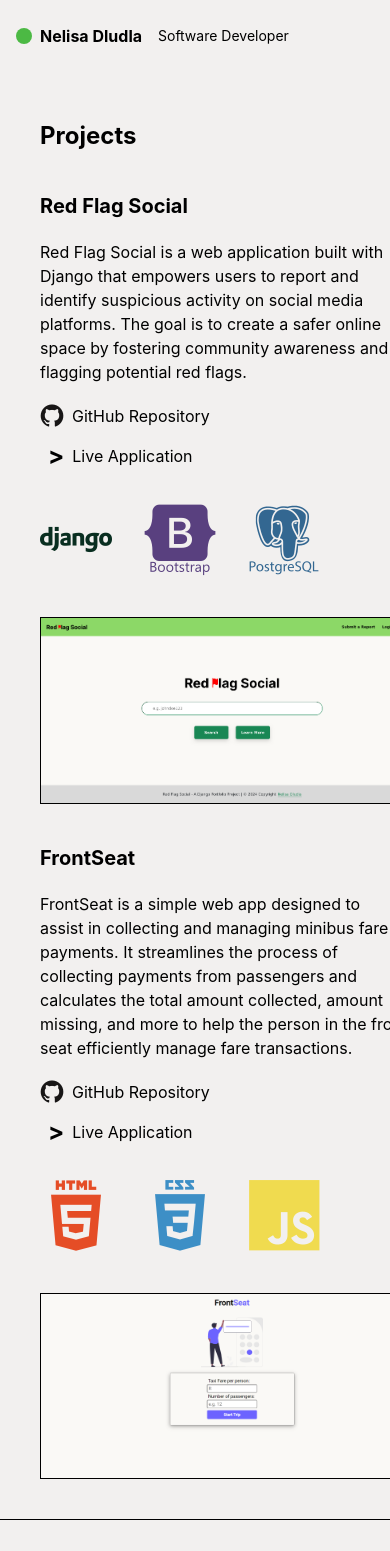
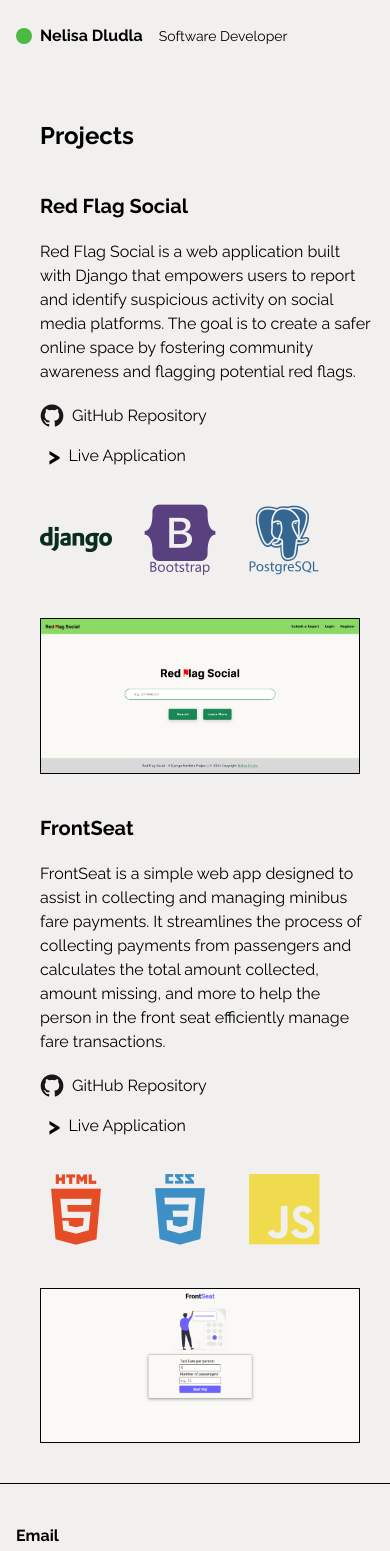
Before and after one commit to nelisa-dludla/nelisa-portfolio, a React (Vite) app: page /projects in a window 390 px wide. Shown: the top 1551 px of the page. Built offline with nearby package versions, Linux system fonts and the light colour scheme.

Commit message:
Improved mobile view of the Projects page and changed font-family to Raleway

```diff
--- a/src/index.css
+++ b/src/index.css
@@ -1,9 +1,11 @@
+@import url('https://fonts.googleapis.com/css2?family=Raleway:ital,wght@0,100..900;1,100..900&display=swap');
+
 @tailwind base;
 @tailwind components;
 @tailwind utilities;
 
 :root {
-  font-family: Inter, system-ui, Avenir, Helvetica, Arial, sans-serif;
+  font-family: Raleway, Inter, system-ui, Avenir, Helvetica, Arial, sans-serif;
   line-height: 1.5;
   font-weight: 400;
 
--- a/src/pages/Projects.jsx
+++ b/src/pages/Projects.jsx
@@ -13,7 +13,7 @@ const Projects = () => {
         <h2 className="font-bold text-2xl lg:text-4xl mx-10 lg:mx-10 mt-10">Projects</h2>
         <section id="projects" className="container mx-10 lg:mx-0">
           {/* Project Card - Red Flag Social */}
-          <div className="flex flex-col lg:flex-row my-10 lg:my-20">
+          <div className="flex flex-col lg:flex-row my-10 mr-10 lg:mr-0 lg:my-20">
             {/* LHS */}
             <div className="max-w-96 lg:max-w-3xl">
               <h5 className="font-bold text-xl mb-5">Red Flag Social</h5>
@@ -48,7 +48,7 @@ const Projects = () => {
               </div>
             </div>
             {/* RHS */}
-            <div className="max-w-96 lg:max-w-2xl mt-10 lg:mt-0">
+            <div className="max-w-80 md:max-w-96 lg:max-w-2xl mt-10 lg:mt-0">
               <a href="https://red-flag-social.onrender.com/" target="_blank">
                 <img
                   className="w-full border border-black"
@@ -59,7 +59,7 @@ const Projects = () => {
             </div>
           </div>
           {/* Project Card - FrontSeat */}
-          <div className="flex flex-col lg:flex-row my-10 lg:my-20">
+          <div className="flex flex-col lg:flex-row my-10 mr-10 lg:mr-0 lg:my-20">
             {/* LHS */}
             <div className="max-w-96 lg:max-w-3xl">
               <h5 className="font-bold text-xl mb-5">FrontSeat</h5>
@@ -94,7 +94,7 @@ const Projects = () => {
               </div>
             </div>
             {/* RHS */}
-            <div className="max-w-96 lg:max-w-2xl mt-10 lg:mt-0">
+            <div className="max-w-80 md:max-w-96 lg:max-w-2xl mt-10 lg:mt-0">
               <a href="https://frontseat.pages.dev/" target="_blank">
                 <img
                   className="w-full border border-black"
```
